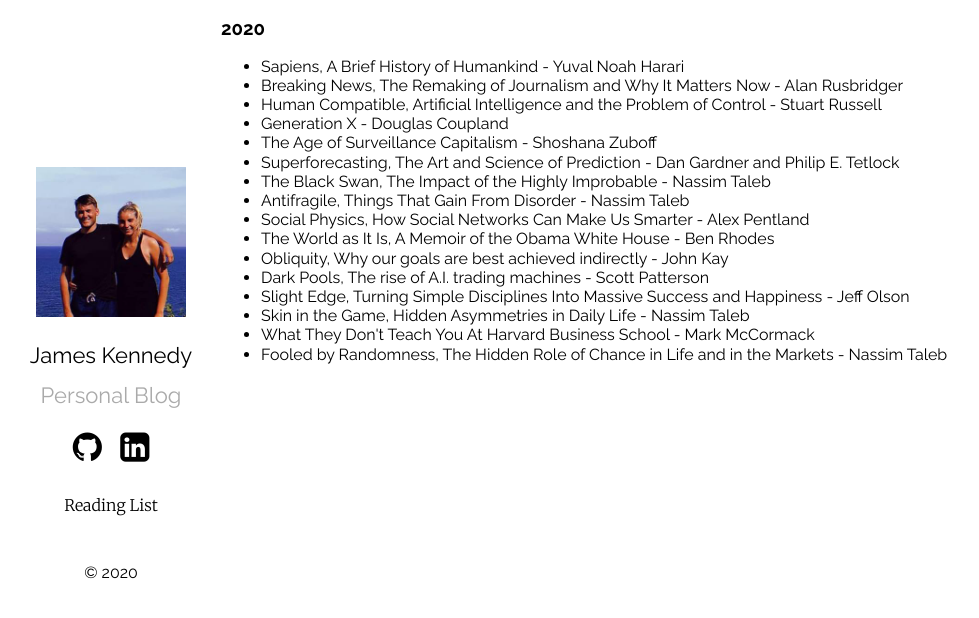
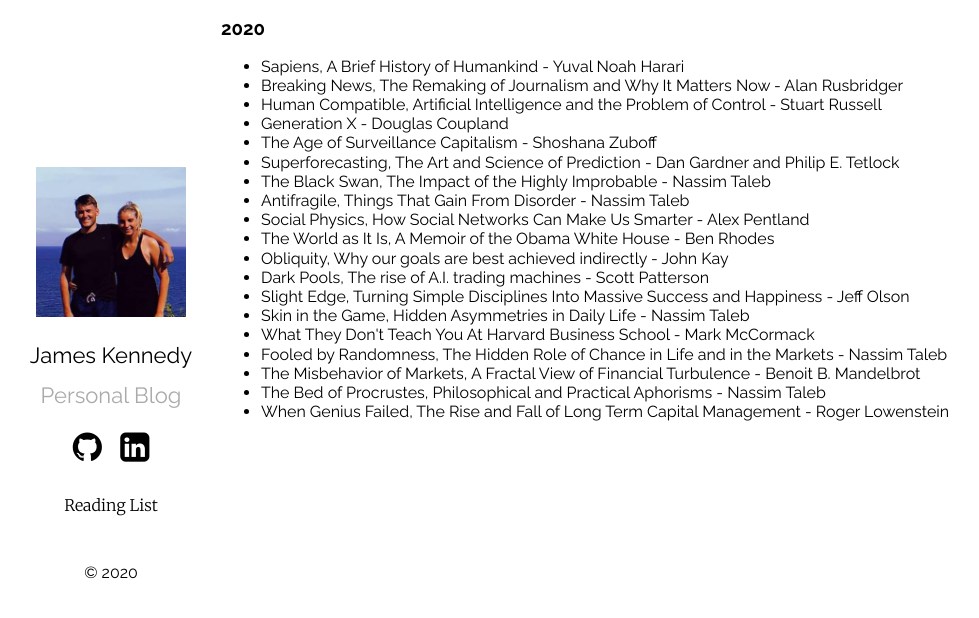
Before and after one commit to jkennedy559/jkennedy559.github.io, a Jekyll site: the page built from reading_list.html, in a window 1280 px wide. Shown: the top 618 px of the page, without its empty margins (74-1053 px from the left). Built offline with Jekyll 4.4.1, drawn with Linux system fonts in a browser that asks for light colours.

Commit message:
added books

```diff
--- a/_data/books_list.yml
+++ b/_data/books_list.yml
@@ -17,3 +17,6 @@ toc:
       - name: Skin in the Game, Hidden Asymmetries in Daily Life - Nassim Taleb
       - name: What They Don't Teach You At Harvard Business School - Mark McCormack
       - name: Fooled by Randomness, The Hidden Role of Chance in Life and in the Markets - Nassim Taleb
+      - name: The Misbehavior of Markets, A Fractal View of Financial Turbulence - Benoit B. Mandelbrot
+      - name: The Bed of Procrustes, Philosophical and Practical Aphorisms - Nassim Taleb
+      - name: When Genius Failed, The Rise and Fall of Long Term Capital Management - Roger Lowenstein
```
